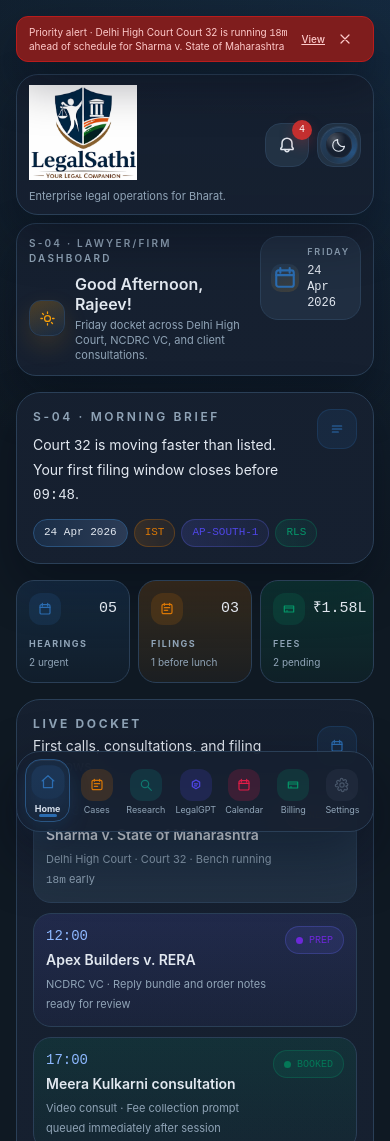
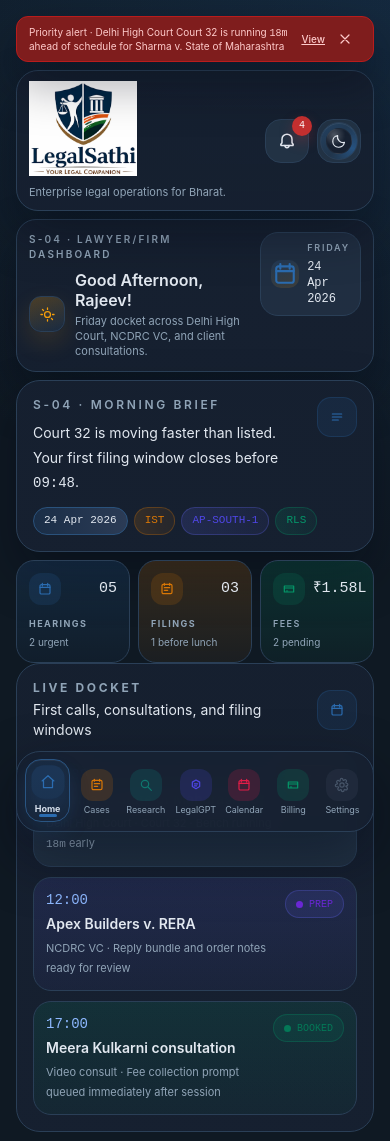
Before and after one commit to rajeevbarnwal/nyay, a plain HTML site: page docs/wireframes/S-04-legal-pro.html in a window 390 px wide. Shown: the top 1141 px of the page. Drawn offline with nearby package versions, Linux system fonts and the light colour scheme.

Commit message:
Refine S-04 mobile top-stack spacing

```diff
--- a/docs/wireframes/S-04-legal-pro.html
+++ b/docs/wireframes/S-04-legal-pro.html
@@ -1070,8 +1070,8 @@
     <div class="mx-auto min-h-screen max-w-[1440px]">
       <div class="block md:hidden">
         <div class="min-h-screen px-4 pb-28 pt-4">
-
-    <div class="priority-banner critical-banner sticky top-3 z-50 mb-3 rounded-xl px-3 py-1.5 shadow-panel" role="alert" aria-live="assertive">
+          <div class="mobile-stack space-y-2">
+    <div class="priority-banner critical-banner sticky top-3 z-50 rounded-xl px-3 py-1.5 shadow-panel" role="alert" aria-live="assertive">
       <div class="flex items-center justify-between gap-3">
         <p class="text-[10px] leading-[1.2] text-[var(--ls-critical-text)]">Priority alert · Delhi High Court Court 32 is running <span class="mono">18m</span> ahead of schedule for Sharma v. State of Maharashtra</p>
         <div class="flex shrink-0 items-center gap-1">
@@ -1082,8 +1082,6 @@
         </div>
       </div>
     </div>
-
-          <div class="mobile-stack space-y-2">
           <div class="mobile-sticky-stack">
 
       <section class="mobile-utility-card panel rounded-[24px] p-3 shadow-panel">
@@ -1194,8 +1192,7 @@
 
 
           </div>
-          <main class="mobile-content space-y-4">
-            <section class="mobile-hero-card panel rounded-[22px] p-3 shadow-panel">
+          <section class="mobile-hero-card panel rounded-[22px] p-3 shadow-panel">
         <div class="flex items-start justify-between gap-3">
           <div>
             <p class="text-[10px] font-semibold uppercase tracking-[0.22em] text-[var(--ls-text-secondary)]">S-04 · Lawyer/Firm dashboard</p>
@@ -1266,6 +1263,8 @@
           <p class="mt-1 text-[10px] leading-4 text-[var(--ls-text-secondary)]">2 pending</p>
         </article>
       </section>
+          </div>
+          <main class="mobile-content space-y-4">
       <section class="panel rounded-[24px] p-4">
         <div class="flex items-center justify-between gap-3">
           <div>
```
